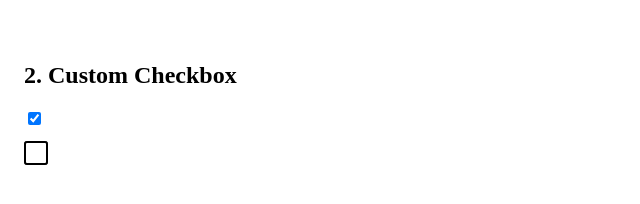
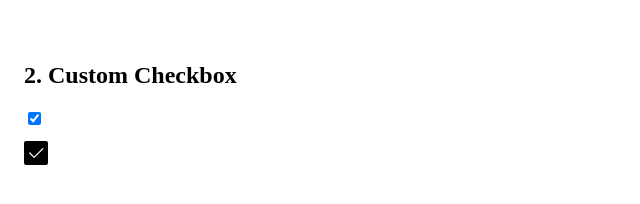
Before and after one commit to JoaoTeixeira13/hey-checkboxes, a plain HTML site: page index.html in a window 1280 px wide. Both pictures are taken after a click on the checkbox 34 px from the left and 118 px from the top of the page. Shown: the full height of the page, 0-640 px from the left. Drawn offline with Linux system fonts and the light colour scheme.

Commit message:
check / uncheck both checkboxes simultaneously

```diff
--- a/index.html
+++ b/index.html
@@ -12,10 +12,9 @@
             <h2>2. Custom Checkbox</h2>
         </header>
         <div class="checkbox-challenge">
-            <input type="checkbox" class="native-checkbox" />
-
+            <input type="checkbox" class="native-checkbox" id="native-input" />
             <label class="custom-checkbox">
-                <input type="checkbox" />
+                <input type="checkbox" id="custom-input" />
                 <span class="overlay">
                     <svg
                         xmlns="http://www.w3.org/2000/svg"
--- a/script.js
+++ b/script.js
@@ -1 +1,11 @@
-//add JS functionality here
+const nativeCheckbox = document.querySelector("#native-input");
+const customCheckbox = document.querySelector("#custom-input");
+
+const toggleButton = document.querySelector("#toggle-button");
+
+nativeCheckbox.addEventListener("change", () => {
+    customCheckbox.checked = nativeCheckbox.checked;
+});
+customCheckbox.addEventListener("change", () => {
+    nativeCheckbox.checked = customCheckbox.checked;
+});
```
